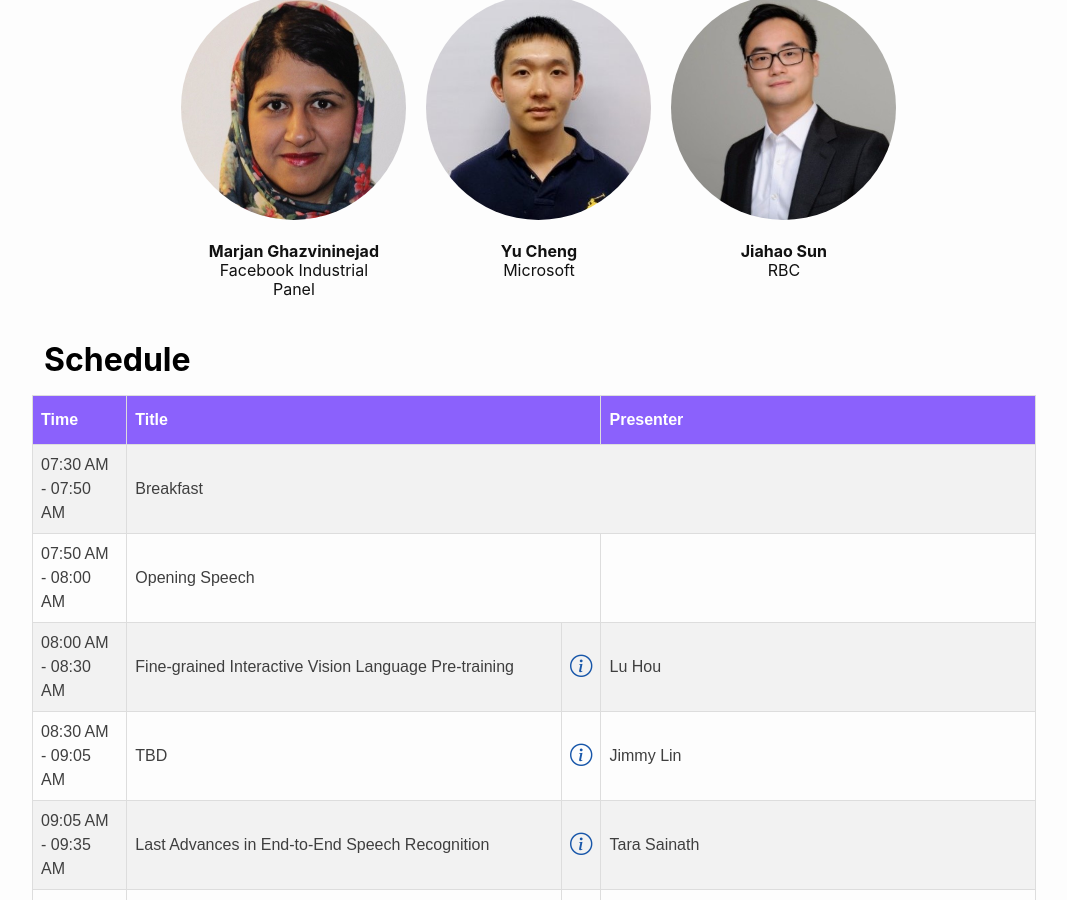
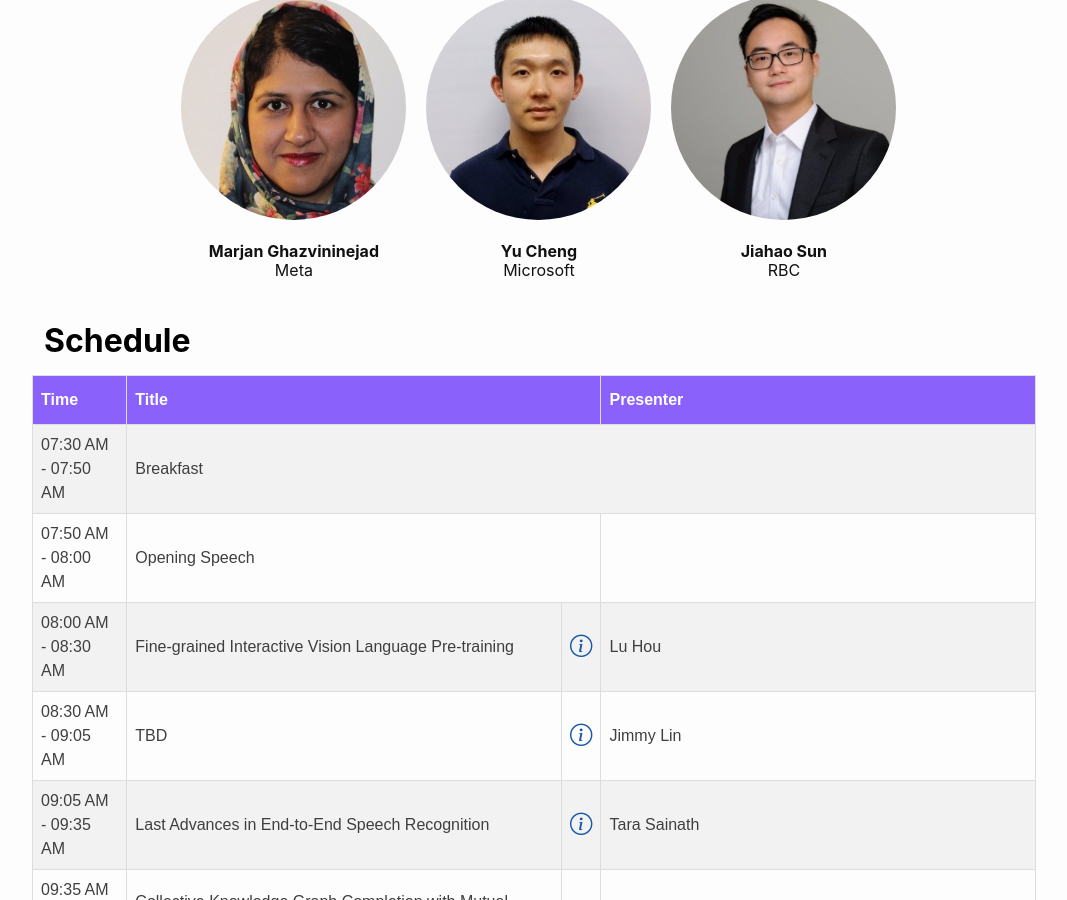
Before and after one commit to neurips2022-enlsp/neurips2022-enlsp.github.io, a Jekyll site: the page built from index.md, in a window 1280 px wide and 900 px high, scrolled down 4329 px. Shown: the whole window, without its empty margins (106-1173 px from the left). Built offline with Jekyll 4.4.1, drawn with Linux system fonts in a browser that asks for light colours; nearby versions of some CDN libraries.

Commit message:
Update panelists.yml

```diff
--- a/_data/panelists.yml
+++ b/_data/panelists.yml
@@ -15,7 +15,7 @@
 - num_row: 2
   speakers:
     - name: Marjan Ghazvininejad
-      affiliation: Facebook Industrial Panel
+      affiliation: Meta
       photo: marjan_ghazvininejad.jfif
     - name: Yu Cheng
       affiliation: Microsoft
```
